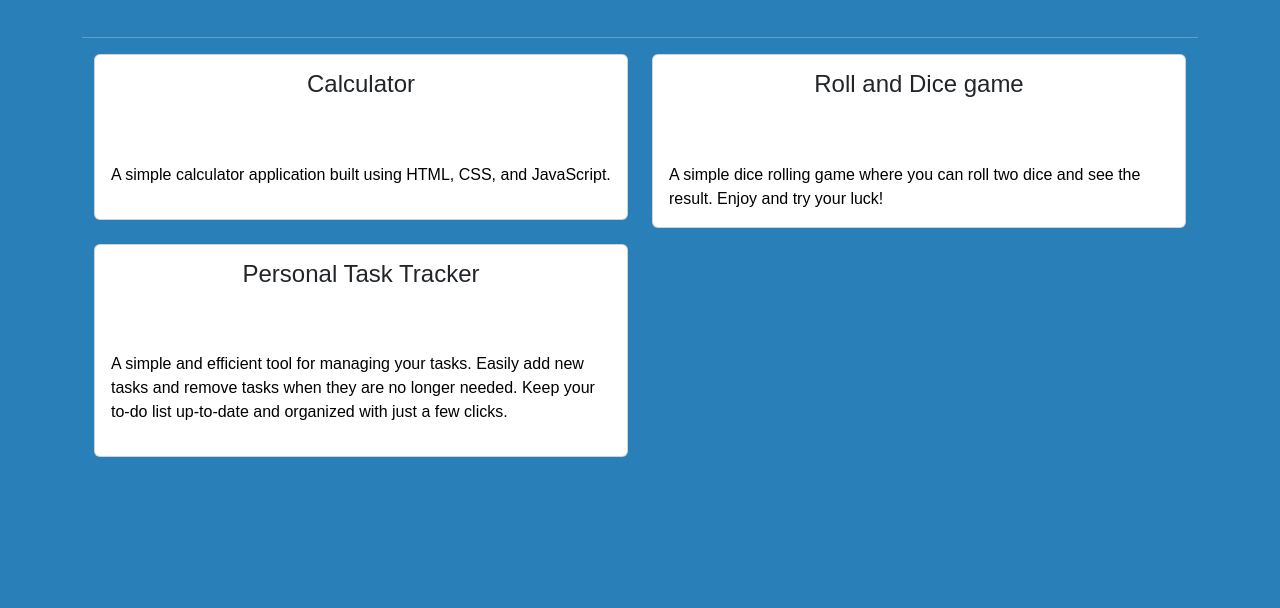
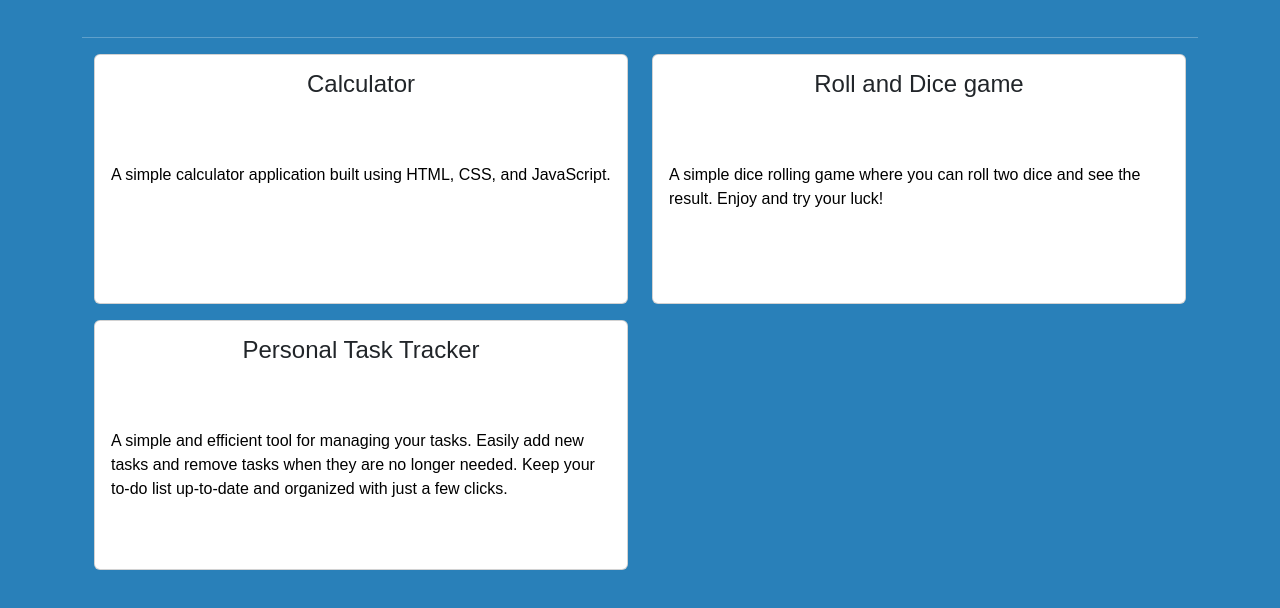
Before and after one commit to vijayasakthip/portfolio3, a plain HTML site: page project.html in a window 1280 px wide. Shown: the part 132-740 px from the top of the page. Drawn offline with nearby package versions, Linux system fonts and the light colour scheme.

Commit message:
Update project.html

```diff
--- a/project.html
+++ b/project.html
@@ -30,6 +30,9 @@
         }
         a{
             text-decoration: none;
+        }
+         .card{
+            height: 250px;
         }
     </style>
 </head>
```
